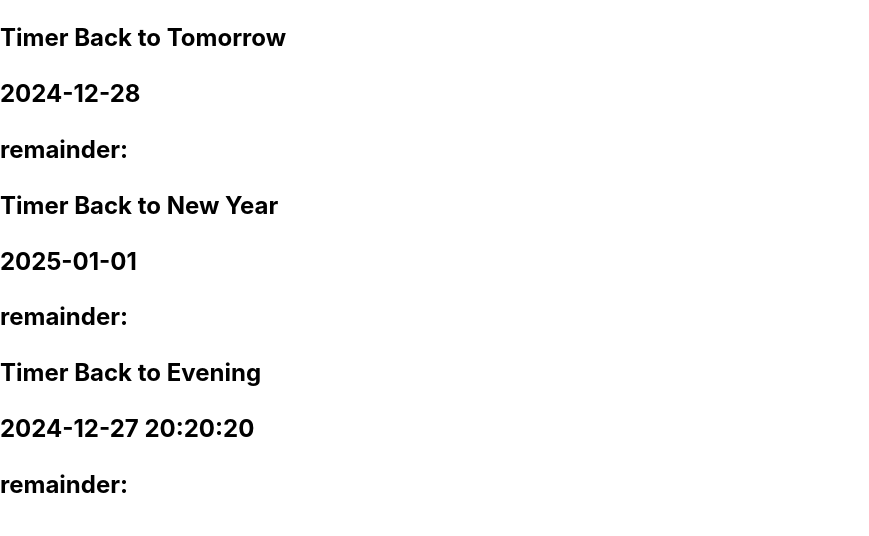
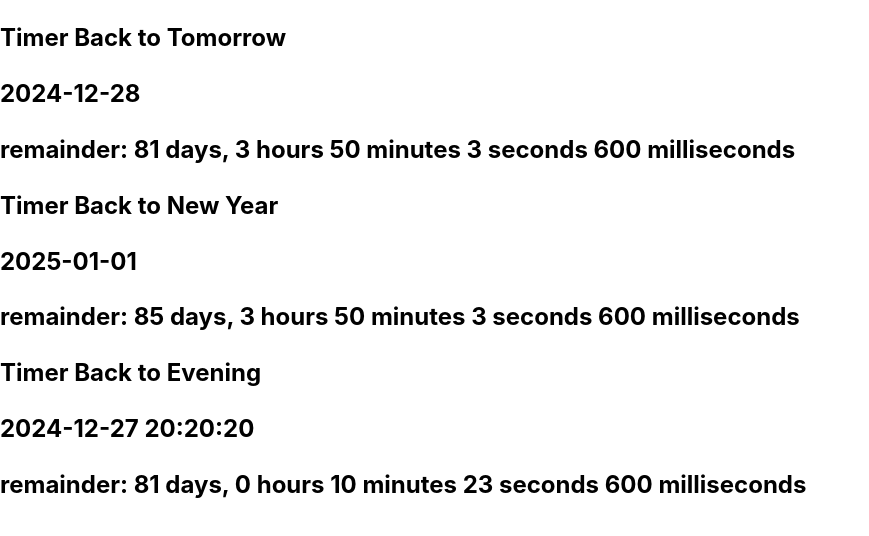
Before and after one commit to Oleksandrenko-Artem/react-practice-18-09-2024, a React (Vite) app: page / in a window 1280 px wide. Shown: the top 536 px of the page, without its empty margins (0-869 px from the left). Built offline with nearby package versions, Linux system fonts and the light colour scheme.

Commit message:
Add 3 variant

```diff
--- a/src/components/TimerBack/TimerBack.jsx
+++ b/src/components/TimerBack/TimerBack.jsx
@@ -1,6 +1,14 @@
 import {useState, useEffect} from 'react';
 import PropTypes from 'prop-types';
-import {parseISO, differenceInSeconds, formatDistanceToNow} from 'date-fns';
+import {
+    parseISO,
+    differenceInMilliseconds,
+    differenceInSeconds,
+    differenceInMinutes,
+    differenceInHours,
+    differenceInDays,
+    sub
+} from 'date-fns';
 
 
 const TimerBack = (props) => {
@@ -9,15 +17,19 @@
     const [timeRemainder, setTimeRemainder] = useState('');
     useEffect(() => {
         const idInterval = setInterval(() => {
-
-            // 1 варіант - виводили кількість секунд що лишилися до події
-            // const now = new Date();
-            // const secRemainder = differenceInSeconds(date, now);
-            // setTimeRemainder(secRemainder);
-
-            // 2 варіант
-            // setTimeRemainder(formatDistanceToNow(date));
-        }, 1000);
+            // 3 варіант
+            const now = new Date();
+            const days = differenceInDays(date, now);
+            const hours = differenceInHours(sub(date, { days }), now);
+            const minutes = differenceInMinutes(sub(date, { days, hours }), now);
+            const seconds = differenceInSeconds(sub(date, { days, hours, minutes }), now);
+            const milliseconds = differenceInMilliseconds(sub(date, { days, hours, minutes, seconds }), now);
+            if (days <=0 && hours <= 0 && minutes <= 0 && seconds <= 0 && milliseconds <= 0) {
+                setTimeRemainder('Time out!');
+            } else {
+                setTimeRemainder(`${days} days, ${hours} hours ${minutes} minutes ${seconds} seconds ${milliseconds} milliseconds`);
+            }
+        }, 100);
         return () => {
             clearInterval(idInterval);
         };
@@ -34,7 +46,7 @@
 
 TimerBack.propTypes = {
     title: PropTypes.string,
-    data: PropTypes.string
+    dateStr: PropTypes.string
 };
 
 
```
